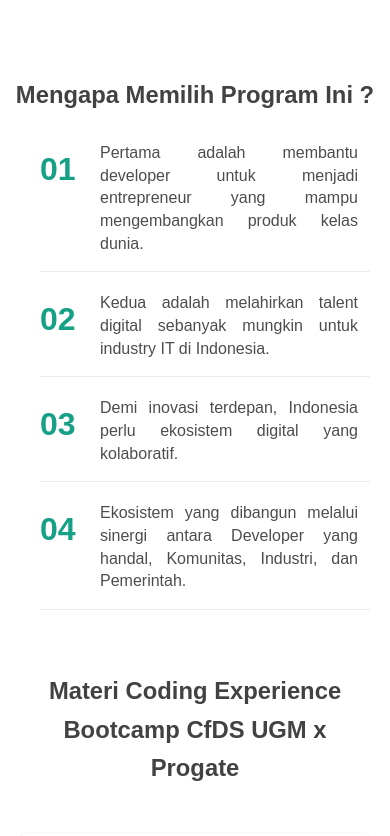
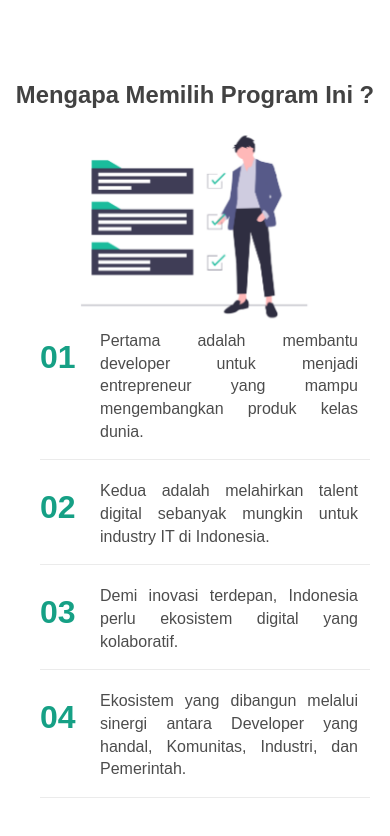
Before and after one commit to wahid-ari/Progate-A29, a plain HTML site: page index.html in a window 390 px wide. Shown: the part 780-1616 px from the top of the page. Drawn offline with Linux system fonts and the light colour scheme.

Commit message:
Update responsive.css

```diff
--- a/css/responsive.css
+++ b/css/responsive.css
@@ -3,6 +3,11 @@
   #landing .people {
     display: grid;
     margin: -20px auto 21px;
+  }
+
+  .people img {
+    display: block;
+    margin: auto;
   }
 
   #landing h1 {
@@ -11,7 +16,14 @@
   }
 
   .whymustText {
-    display: none;
+    display: grid;
+    margin: auto 50px;
+  }
+
+  .whymustText img {
+    width: 80%;
+    display: block;
+    margin: auto;
   }
 
   .whymustList {
@@ -20,6 +32,7 @@
   }
 
   .whymust {
+    display: grid;
     width: 100%;
   }
 
```
